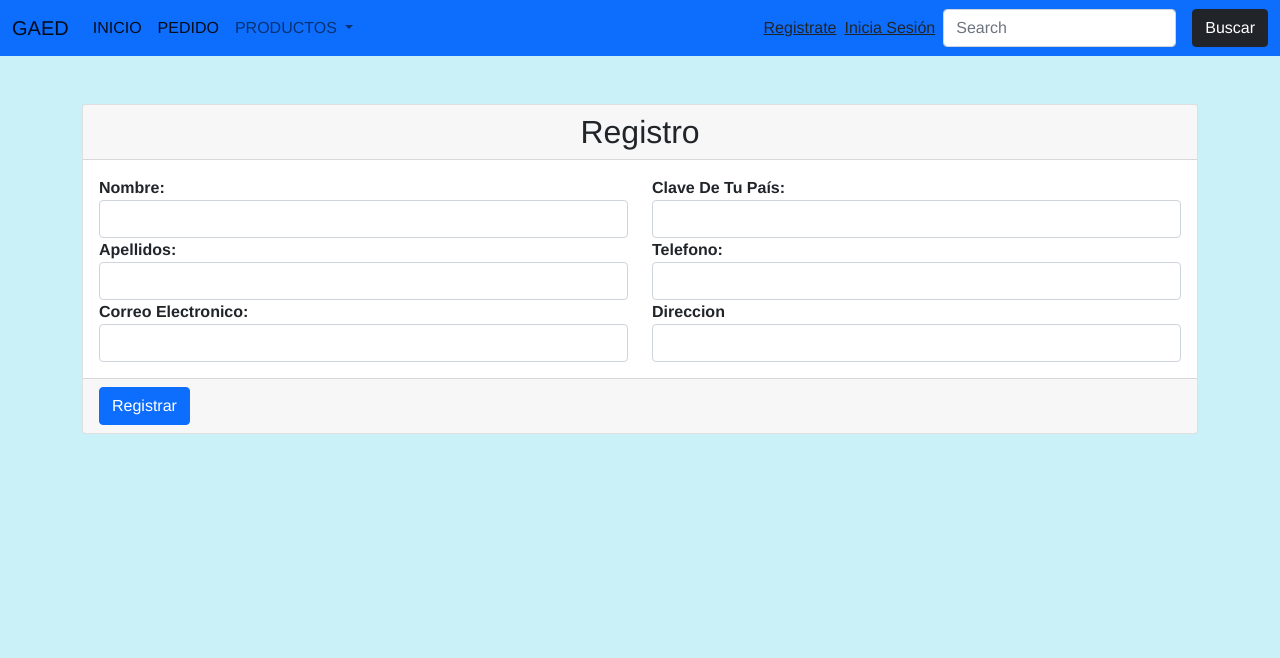
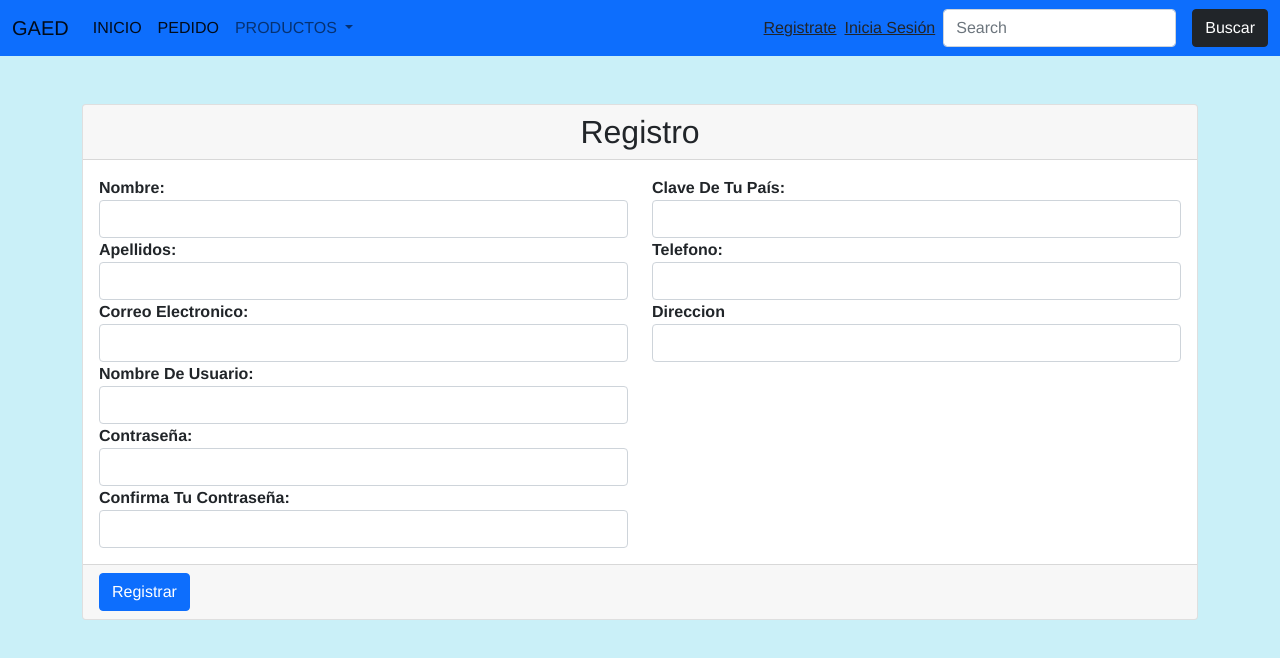
Before and after one commit to Darwin073100/FrontVue3Commerce, a Vue app: page /registro in a window 1280 px wide. Shown: the top 658 px of the page. Built offline with nearby package versions, Linux system fonts and the light colour scheme.

Commit message:
Agregamos los servicios de las entidades

```diff
--- a/src/components/user/PxCard.vue
+++ b/src/components/user/PxCard.vue
@@ -29,7 +29,6 @@ export default {
   mounted(){
     this.bdProducto.getAll().then(data =>{
       this.productos = data.data;
-      console.log(data);
     });
   }
 
--- a/src/services/BDCliente.js
+++ b/src/services/BDCliente.js
@@ -1,9 +1,13 @@
 import axios from 'axios';
 
-export default class BDProducto{
+export default class BDCliente{
      URL = "http://localhost:8090/cliente/";
 
      getAll(){
          return axios.get(this.URL);
      }
+
+     save(cliente){
+         return axios.post(this.URL, cliente);
+     }
 }
--- a/src/services/BDTrabajador.js
+++ b/src/services/BDTrabajador.js
@@ -1,6 +1,6 @@
 import axios from 'axios';
 
-export default class BDProducto{
+export default class BDTrabajador{
      URL = "http://localhost:8090/trabajador/";
 
      getAll(){
--- a/src/services/BDUser.js
+++ b/src/services/BDUser.js
@@ -1,9 +1,13 @@
 import axios from 'axios';
 
-export default class BDProducto{
+export default class BDUser{
      URL = "http://localhost:8090/user/";
 
      getAll(){
          return axios.get(this.URL);
      }
+
+     save(user){
+        return axios.post(this.URL, user);
+     }
 }
--- a/src/views/admin/ViewLogin.vue
+++ b/src/views/admin/ViewLogin.vue
@@ -1,11 +1,16 @@
 <template>
     <div class="container mt-5 ">
         <div class="card">
-            <div class="card-header">
-                <span class="h2">Autenticación Para Administrador</span>
+            <div class="card-header text-center">
+                <span class="h2">Inicio De Sesión</span>
             </div>
             <div class="card-body">
                 <div class="form-group">
+                    <label for="">Tipo De Usuario</label>
+                    <select class="form-control">
+                        <option value="1"><strong>Cliente</strong></option>
+                        <option value="2"><strong>Administrador</strong></option>
+                    </select>
                     <label>Nombre de usuario:</label>
                     <input type="text" class="form-control">
                     <label>Contraseña:</label>
--- a/src/views/admin/ViewProd.vue
+++ b/src/views/admin/ViewProd.vue
@@ -11,7 +11,7 @@
 
             </div>
             <div class="card-footer">
-                <button type="submit" class="btn btn-success">Accionar</button>
+
             </div>
         </div>
     </div>
--- a/src/views/admin/ViewRegistro.vue
+++ b/src/views/admin/ViewRegistro.vue
@@ -8,32 +8,74 @@
             <div class="card-body">
                 <div class="form-group row">
                     <div class="col">
-                        <label for=""><strong>Nombre:</strong></label>
-                        <input type="text" class="form-control">
+                        <label for="txtNombre"><strong>Nombre:</strong></label>
+                        <input type="text" class="form-control" v-model="cliente.nombre" id="txtNombre">
                         <label><strong>Apellidos:</strong></label>
-                        <input type="text" class="form-control">
+                        <input type="text" class="form-control" v-model="cliente.apellidos">
                         <label for=""><strong>Correo Electronico:</strong></label>
-                        <input type="email" class="form-control">
+                        <input type="email" class="form-control" v-model="cliente.email">
+                        <label for=""><strong>Nombre De Usuario:</strong></label>
+                        <input type="text" class="form-control" v-model="usuario.userName">
+                        <label for=""><strong>Contraseña:</strong></label>
+                        <input type="password" class="form-control">
+                        <label for=""><strong>Confirma Tu Contraseña:</strong></label>
+                        <input type="password" class="form-control" v-model="usuario.password">
                     </div>
                     <div class="col">
                         <label for=""><strong>Clave De Tu País:</strong></label>
-                        <input type="text" class="form-control">
+                        <input type="text" class="form-control" v-model="cliente.clave">
                         <label for=""><strong>Telefono:</strong></label>
-                        <input type="tel" class="form-control">
+                        <input type="tel" class="form-control" v-model="cliente.telefono">
                         <label for=""><strong>Direccion</strong></label>
-                        <input type="text" class="form-control">
+                        <input type="text" class="form-control" v-model="cliente.direccion">
                     </div>
                 </div>
             </div>
             <div class="card-footer">
-                <button type="submit" class="btn btn-primary">Registrar</button>
+                <button type="submit" class="btn btn-primary" v-on:click="save">Registrar</button>
             </div>
         </div>
     </div>
     </div>
 </template>
 <script>
+import BDCliente from '@/services/BDCliente'
+import BDUser from '@/services/BDUser';
 export default {
-    name: 'ViewRegistro'
+    name: 'ViewRegistro',
+    data(){
+        return{
+            cliente:{
+                id: null,
+                nombre: null,
+                apellidos: null,
+                email: null,
+                clave: null,
+                telefono: null,
+                noCompras: 0,
+                direccion: null,
+                idUser: null
+            },
+            usuario:{
+                id: null,
+                userName: null,
+                password: null
+            }
+        }
+    },
+    bdCliente: null,
+    bdUser: null,
+    created(){
+        this.bdCliente = new BDCliente();
+        this.bdUser = new BDUser();
+    },
+
+    methods:{
+        save(){
+            this.bdUser.save(this.usuario).then(data => {
+                console.log(data)
+            });
+        }
+    }
 }
 </script>
```
